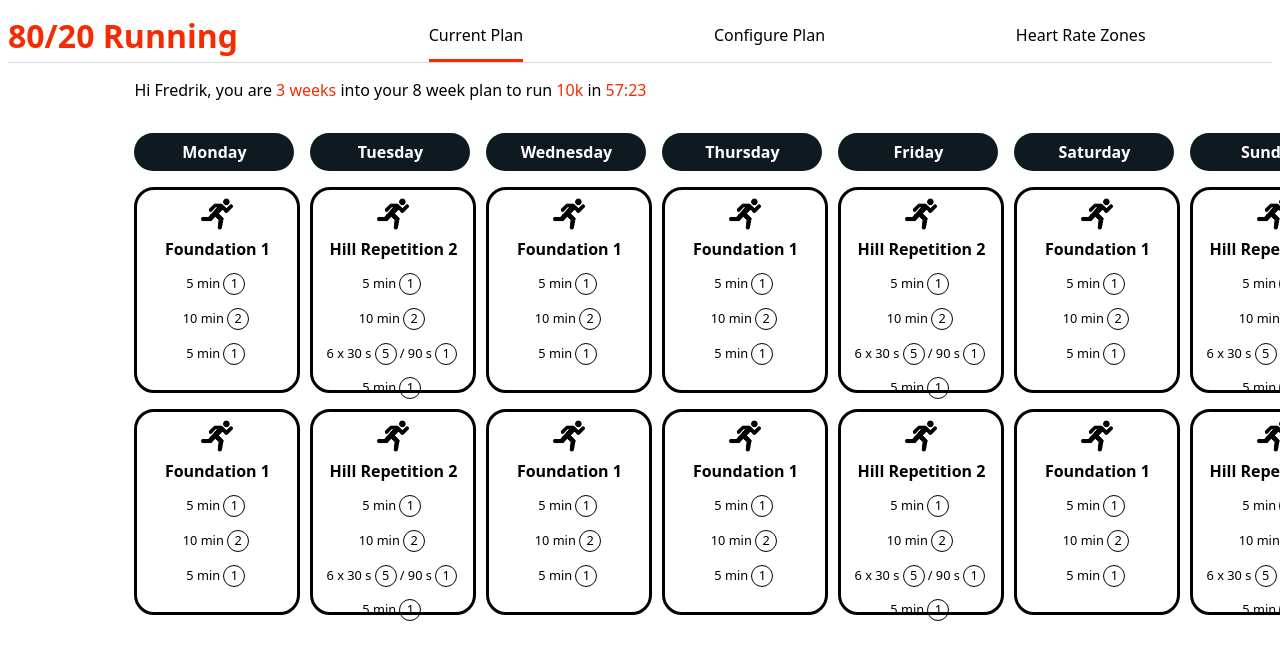
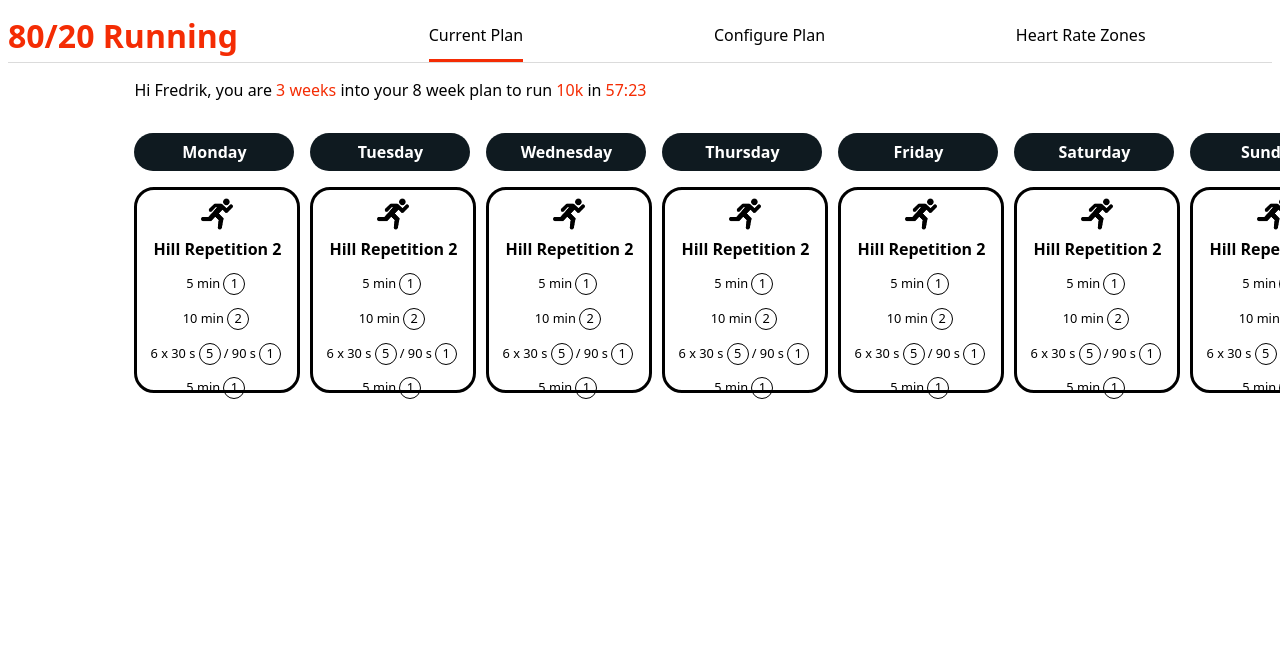
Before and after one commit to mauritz2/eighty-twenty-running, a React (Create React App) app: page / in a window 1280 px wide. Shown: the top 660 px of the page. Built offline with nearby package versions, Linux system fonts and the light colour scheme; data requests are answered from the project's data file.

Commit message:
WIP - fixing how plans are displayed when selecting plan

```diff
--- a/db.json
+++ b/db.json
@@ -13,7 +13,7 @@
       "workouts": [
         {
           "id": 1,
-          "title": "Foundation 1",
+          "title": "Hill Repetition 2",
           "complete": false
         },
         {
@@ -23,12 +23,12 @@
         },
         {
           "id": 3,
-          "title": "Foundation 1",
+          "title": "Hill Repetition 2",
           "complete": false
         },
         {
           "id": 4,
-          "title": "Foundation 1",
+          "title": "Hill Repetition 2",
           "complete": false
         },
         {
@@ -38,46 +38,11 @@
         },
         {
           "id": 6,
-          "title": "Foundation 1",
+          "title": "Hill Repetition 2",
           "complete": false
         },
         {
           "id": 7,
-          "title": "Hill Repetition 2",
-          "complete": false
-        },
-        {
-          "id": 8,
-          "title": "Foundation 1",
-          "complete": false
-        },
-        {
-          "id": 9,
-          "title": "Hill Repetition 2",
-          "complete": false
-        },
-        {
-          "id": 10,
-          "title": "Foundation 1",
-          "complete": false
-        },
-        {
-          "id": 11,
-          "title": "Foundation 1",
-          "complete": false
-        },
-        {
-          "id": 12,
-          "title": "Hill Repetition 2",
-          "complete": false
-        },
-        {
-          "id": 13,
-          "title": "Foundation 1",
-          "complete": false
-        },
-        {
-          "id": 14,
           "title": "Hill Repetition 2",
           "complete": false
         }
@@ -230,9 +195,11 @@
     {
       "id": "5k-level-2",
       "name": "23.1 km - Level 2",
-      "description": "This plan is appropriate for beginning runners preparing for their first 5K event and for more experienced runners who need or prefer a relatively low-volume training program for any reason",
-      "prerequisites": "Before you begin the plan, build your training to the point where you are running at least three times per week and doing aerobic exercise six times per week."
+      "description": "This plan was designed for runners who are ready to take their training load up a notch or two in order to improve their 5K time.",
+      "prerequisites": "time. Before you begin the plan, build your training to the point where you are running at least three times per week, including some short efforts at moderate and high intensities and some easy runs of at least six miles, and where you are doing aerobic exercise seven times per week."
     }
   ],
-  "lactate-threshold": 155
+  "lactate-threshold": [
+    "155"
+  ]
 }
--- a/src/App.js
+++ b/src/App.js
@@ -6,6 +6,14 @@ import Plans from "./components/Plans"
 import ConfigureHeartRate from "./components/ConfigureHeartRate";
 import { BrowserRouter, Route, Routes } from "react-router-dom"
 
+
+// TODO - rename
+// Workout --> WorkoutCard
+// Workouts --> WorkoutCards
+// Plan --> WorkoutPlan
+// Plans --> WorkoutPlans
+
+
 function App() {
   const [name, setName] = useState("");
   const [currentWeek, setCurrentWeek] = useState("");
@@ -13,6 +21,7 @@ function App() {
   const [distance, setDistance] = useState("");
   const [goal, setGoal] = useState("");
   const [workoutInstructions, setWorkoutInstructions] = useState([])
+  const [detailedWorkouts, setDetailedWorkouts] = useState([])
 
   const setWelcomeMsgState = async () => {
     const res = await fetch("http://localhost:3000/user-plan-info");
@@ -30,6 +39,12 @@ function App() {
     .then((workouts) => {
       setWorkoutInstructions(workouts["workouts"]);
     });
+
+    fetch("http://localhost:3000/workout-plans/")
+    .then((response) => response.json())
+    .then((detailedWorkouts) => {
+      setDetailedWorkouts(detailedWorkouts);
+    })
   }, []);
 
   const toggleCompletion = async(id) => {
--- a/src/components/Plan.js
+++ b/src/components/Plan.js
@@ -1,15 +1,24 @@
-import React, { useState } from "react"
+import React, { useState, useEffect } from "react"
 import Button from "./Button"
 import Workouts from "./Workouts"
 
-const Plan = ({trainingPlan, workoutInstructions, onPlanClick}) => {
+const Plan = ({trainingPlan, onPlanClick}) => {
 
     const [show, setShow] = useState(false);
+    const [workoutDetails, setWorkoutDetails] = useState([]);
 
     const onViewClick = (id) => {
         // id intentionally not used - it's used for other button funcs
         setShow(!show);
     }
+
+    useEffect(() => {
+        fetch("http://localhost:3000/workout-plans/" + trainingPlan)
+        .then((res) => res.json())
+        .then((data) => {
+            setWorkoutDetails(data);
+        })
+    });
 
     return(
         <>
@@ -34,7 +43,7 @@ const Plan = ({trainingPlan, workoutInstructions, onPlanClick}) => {
             {show === true ?
                 <div className="plan-item full">
                     <Workouts
-                        workouts={workoutInstructions}
+                        workouts={workoutDetails}
                         onToggle={false}/>
                 </div>
             : <></>}
--- a/src/components/Plans.js
+++ b/src/components/Plans.js
@@ -1,8 +1,10 @@
 import React, { useEffect, useState } from "react"
 import Plan from "./Plan"
 import NewPlanForm from "./NewPlanForm"
+import { json } from "react-router-dom";
 
-const Plans = ({workoutInstructions, onPlanSelect}) => {
+const Plans = ({onPlanSelect}) => {
+    const [wrkoutInstructions, setWrkoutInstructions] = useState({});
     const [trainingPlans, setTrainingPlans] = useState([]);
     const [showForm, setShowForm] = useState(false);
     const [formTitle, setFormTitle] = useState("");
@@ -22,12 +24,12 @@ const Plans = ({workoutInstructions, onPlanSelect}) => {
     }
 
     var trainingPlanDivs = trainingPlans.map(function(trainingPlan){
+
         return <Plan
             key={trainingPlan.id}
             trainingPlan={trainingPlan}
-            workoutInstructions={workoutInstructions}
             onPlanClick={onPlanClick}/>
-      })
+      });
 
     useEffect(() => {
         fetch("http://localhost:3000/training-plans/")
--- a/src/components/Workouts.js
+++ b/src/components/Workouts.js
@@ -2,14 +2,13 @@ import React from "react"
 import Workout from "./Workout"
 
 const Workouts = ({workouts, onToggle}) => {
+    console.log("These workouts are sometimes undefined:")
+    console.log(workouts);
 
     // TODO - Placeholder - needed to prevent component from loading before we have the data
     if(workouts.length === 0){
         return null;
     }
-
-    console.log(workouts);
-    console.log(typeof(workouts));
 
     return(
         <div id="workout-schedule-container">
```
